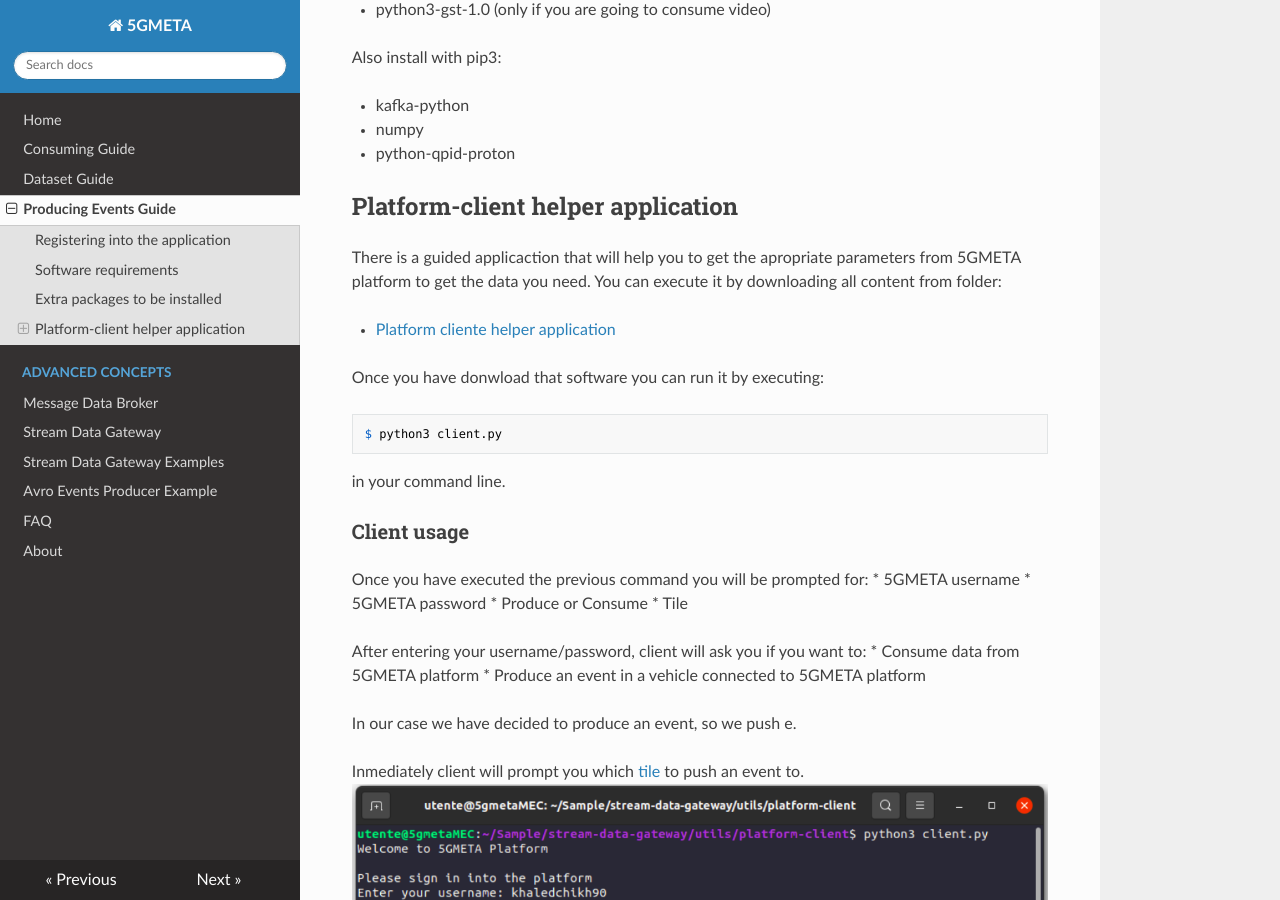
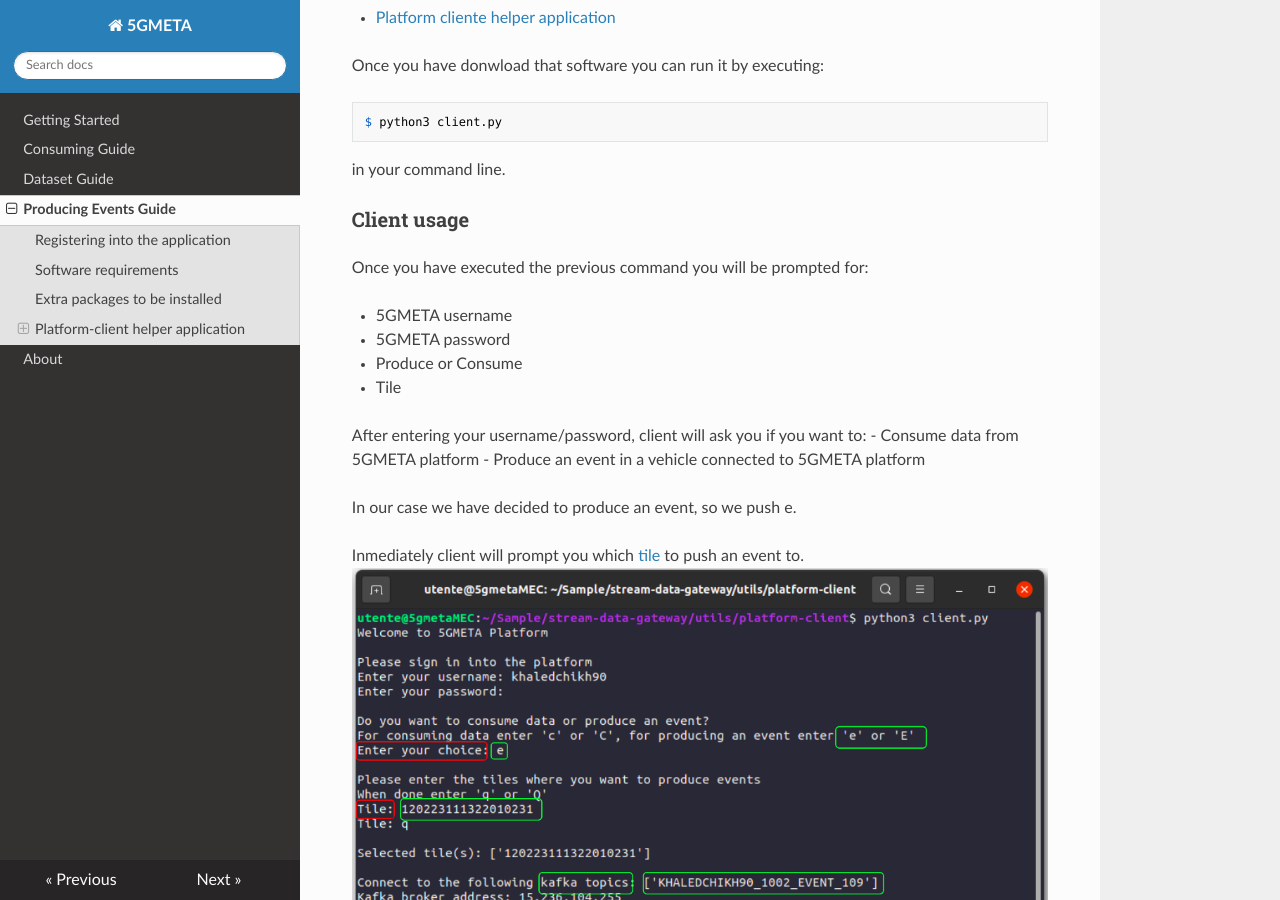
Before and after one commit to jperezcolmenar/5gmeta-dev, an MkDocs documentation site: the page built from docs/producing_events_guide.md, in a window 1280 px wide and 900 px high, scrolled down 1002 px. Built offline with MkDocs 1.6.1, drawn with Linux system fonts in a browser that asks for light colours; nearby versions of some CDN libraries; some of the changed text lies outside the part shown.

Commit message:
Getting Started added

```diff
--- a/docs/producing_events_guide.md
+++ b/docs/producing_events_guide.md
@@ -1,14 +1,3 @@
-5GMETA platform is an IoT oriented platform that produces data from vehicles to be consumed by third party applications in order to get data from several types:
-
-* CITS
-    * json like messages with data extracted from the vehicle (ex: GPS position, etc)
-    * [Example](https://github.com/5gmetadmin/5gmeta-dev/tree/main/tools/cits-example.json)
-* images
-    * jpg
-* Video streaming
-
-This is a guide publish or broadcast events to 5GMETA Platform
-
 # Guide to produce an event
 
 ## Registering into the application
@@ -56,15 +45,16 @@
 
 ### Client usage
 Once you have executed the previous command you will be prompted for:
-* 5GMETA username
-* 5GMETA password
-* Produce or Consume
-* Tile
+
+- 5GMETA username
+- 5GMETA password
+- Produce or Consume
+- Tile
 
 
 After entering your username/password, client will ask you if you want to:
-* Consume data from 5GMETA platform
-* Produce an event in a vehicle connected to 5GMETA platform
+- Consume data from 5GMETA platform
+- Produce an event in a vehicle connected to 5GMETA platform
 
 
 
--- a/mkdocs.yml
+++ b/mkdocs.yml
@@ -1,14 +1,8 @@
 site_name: 5GMETA
 nav:
-    - Home: index.md
+    - Getting Started: getting-started.md
     - Consuming Guide: consuming-guide.md
     - Dataset Guide: datasets.md
     - Producing Events Guide: producing_events_guide.md
-    - Advanced Concepts:
-        - Message Data Broker: message-databroker.md
-        - Stream Data Gateway: stream-datagateway.md
-        - Stream Data Gateway Examples: stream-example.md
-        - Avro Events Producer Example: stream-avro-producer.md
-    - FAQ: FAQ.md
     - About: about.md
 theme: readthedocs
```
Also changed, not shown: docs/consuming-guide.md (+18 -8 lines), docs/getting-started.md (added, +74 -0 lines), 1 other file.
